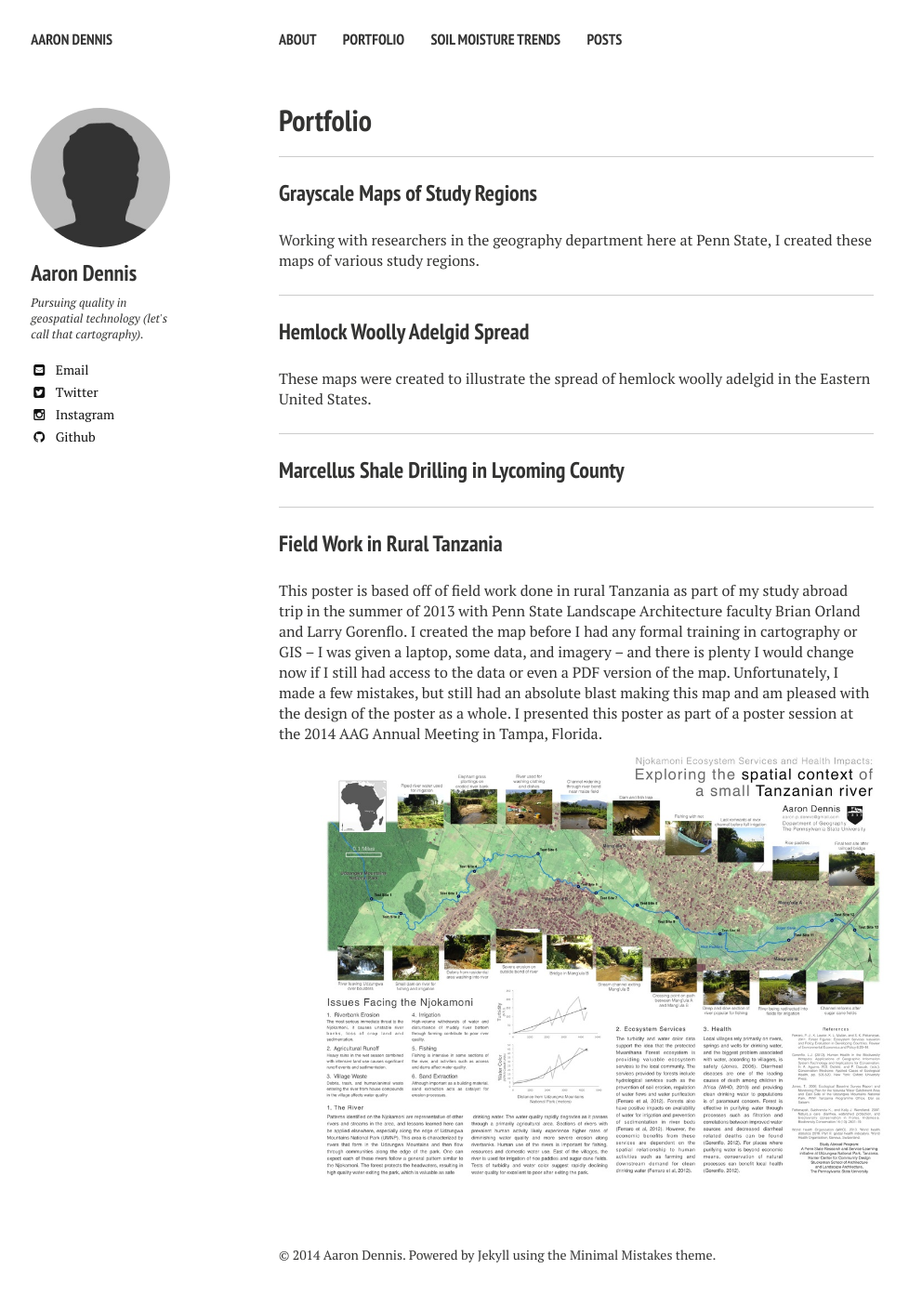
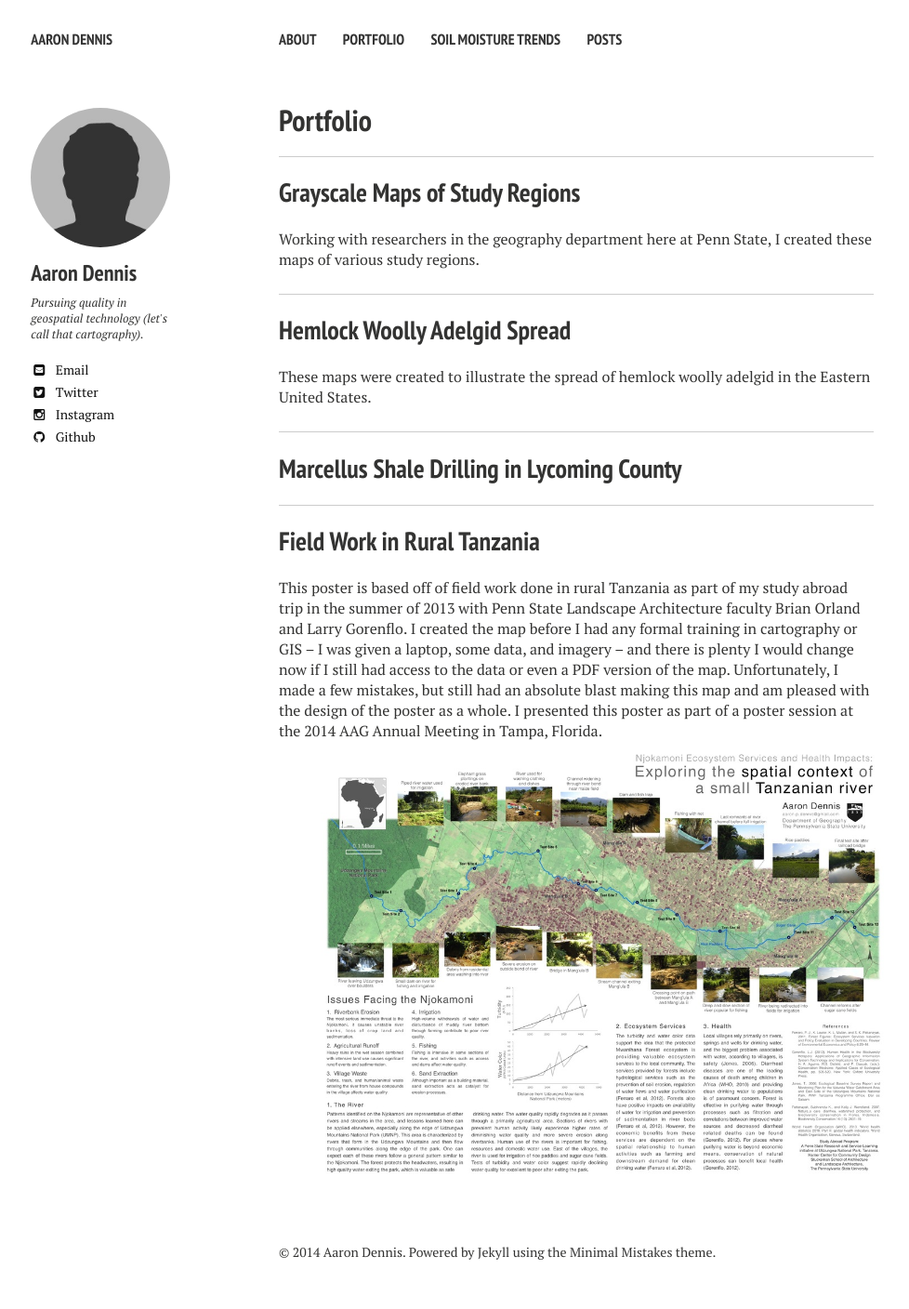
Before and after one commit to Joe-Robertson/aaronpdennis.github.io, a Jekyll site: the page built from portfolio/index.md, in a window 1280 px wide. Shown: the whole page at 93% size, without its empty margins (20-998 px from the left). Built offline with Jekyll 4.4.1, drawn with Linux system fonts in a browser that asks for light colours; nearby versions of some CDN libraries.

Commit message:
different headers

```diff
--- a/portfolio/index.md
+++ b/portfolio/index.md
@@ -10,20 +10,24 @@ image:
   creditlink:
 ---
 ---
-### Grayscale Maps of Study Regions
+
+## Grayscale Maps of Study Regions
 
 Working with researchers in the geography department here at Penn State, I created these maps of various study regions.
 
 ---
-### Hemlock Woolly Adelgid Spread
+
+## Hemlock Woolly Adelgid Spread
 
 These maps were created to illustrate the spread of hemlock woolly adelgid in the Eastern United States.
 
 ---
-### Marcellus Shale Drilling in Lycoming County
+
+## Marcellus Shale Drilling in Lycoming County
 
 ---
-### Field Work in Rural Tanzania
+
+## Field Work in Rural Tanzania
 
 This poster is based off of field work done in rural Tanzania as part of my study abroad trip in the summer of 2013 with Penn State Landscape Architecture faculty Brian Orland and Larry Gorenflo. I created the map before I had any formal training in cartography or GIS -- I was given a laptop, some data, and imagery -- and there is plenty I would change now if I still had access to the data or even a PDF version of the map. Unfortunately, I made a few mistakes, but still had an absolute blast making this map and am pleased with the design of the poster as a whole. I presented this poster as part of a poster session at the 2014 AAG Annual Meeting in Tampa, Florida.
 
```
